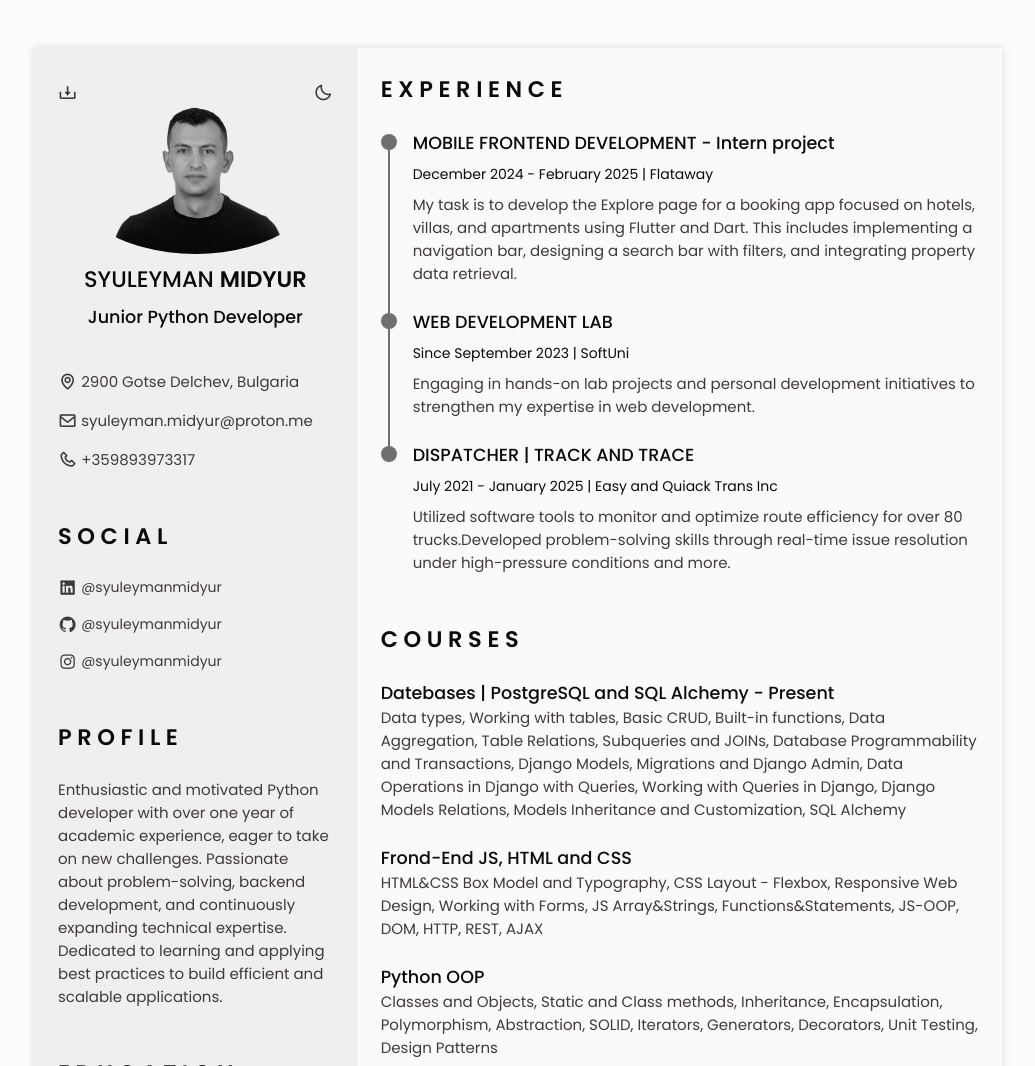
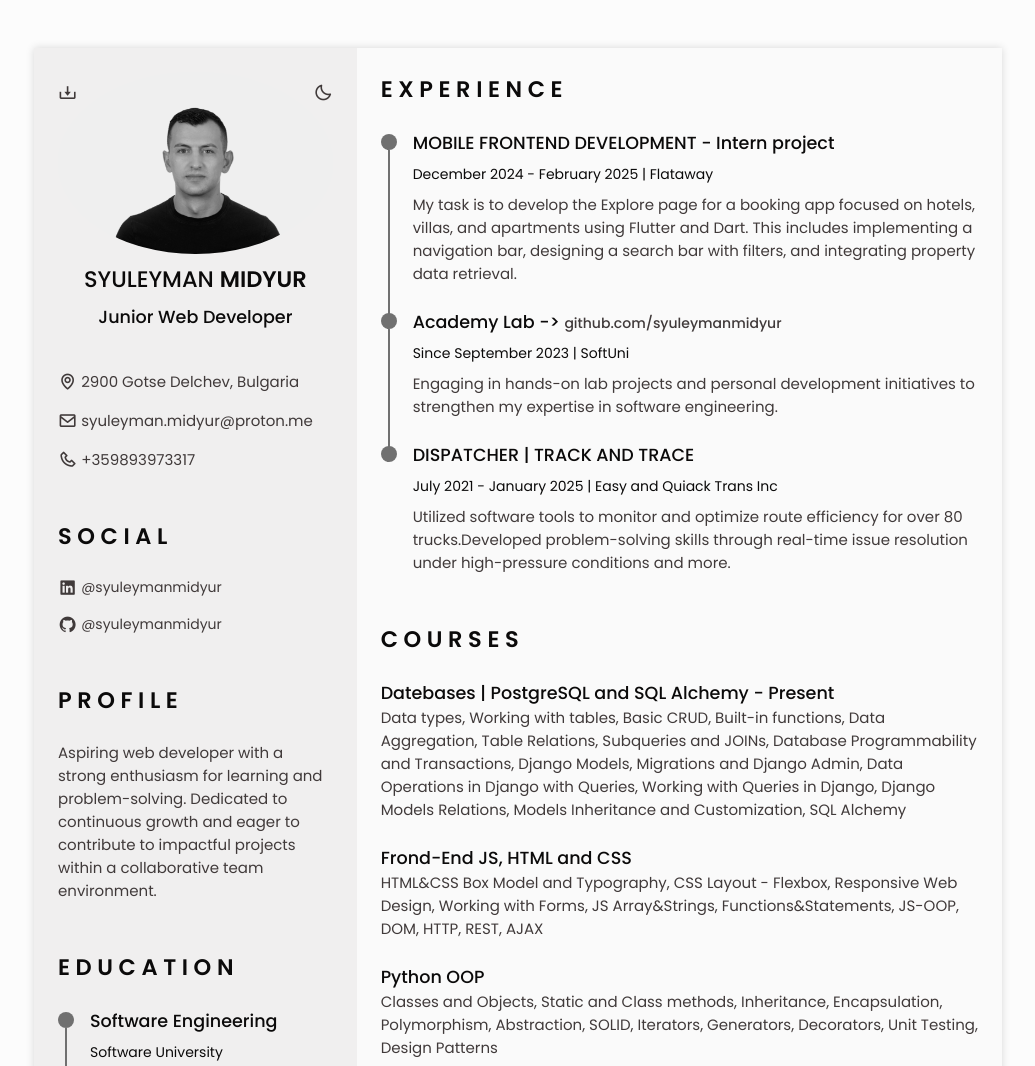
Before and after one commit to SyuleymanMidyur/Responsive-Resume-SM, a plain HTML site: page index.html in a window 1280 px wide. Shown: the top 1066 px of the page, without its empty margins (122-1157 px from the left). Drawn offline with nearby package versions, Linux system fonts and the light colour scheme.

Commit message:
Resume updated

```diff
--- a/index.html
+++ b/index.html
@@ -82,7 +82,7 @@
                                 <img src="assets/img/final-cut.jpg" alt="" class="home__img">
 
                                 <h1 class="home__title">SYULEYMAN <b>MIDYUR</b></h1>
-                                <h3 class="home__profession">Junior Python Developer</h3>
+                                <h3 class="home__profession">Junior Web Developer</h3>
 
 
                                 <div>
@@ -116,15 +116,15 @@
                         <h2 class="section-title">SOCIAL</h2>
 
                         <div class="social__container bd-grid">
-                            <a href="https://linkedin.com/" target="_blank" class="social__link">
+                            <a href="https://linkedin.com/in/syuleyman-midyur-885669343/" target="_blank" class="social__link">
                                 <i class='bx bxl-linkedin-square social__icon' ></i> @syuleymanmidyur
                             </a>
-                            <a href="https://facebook.com/" target="_blank" class="social__link">
+                            <a href="https://github.com/syuleymanmidyur" target="_blank" class="social__link">
                                 <i class='bx bxl-github social__icon'></i> @syuleymanmidyur
                             </a>
-                            <a href="https://instagram.com/" target="_blank" class="social__link">
+                            <!-- <a href="https://instagram.com/" target="_blank" class="social__link">
                                 <i class='bx bxl-instagram social__icon' ></i> @syuleymanmidyur
-                            </a>
+                            </a> -->
                         </div>
                     </section>
 
@@ -132,7 +132,7 @@
                     <section class="profile section" id="profile">
                         <h2 class="section-title">Profile</h2>
 
-                        <p class="profile__description">Enthusiastic and motivated Python developer with over one year of academic experience, eager to take on new challenges. Passionate about problem-solving, backend development, and continuously expanding technical expertise. Dedicated to learning and applying best practices to build efficient and scalable applications.</p>
+                        <p class="profile__description">Aspiring web developer with a strong enthusiasm for learning and problem-solving. Dedicated to continuous growth and eager to contribute to impactful projects within a collaborative team environment.</p>
                     </section>
 
                     <!--========== EDUCATION ==========-->
@@ -185,7 +185,7 @@
                                     <span class="skills__circle"></span>HTML
                                 </li>
                                 <li class="skills__name">
-                                    <span class="skills__circle"></span>Dart
+                                    <span class="skills__circle"></span>Docker
                                 </li>
 
                             </ul>
@@ -235,9 +235,9 @@
                                 </dev>
 
                                 <div class="experience__data bd-grid">
-                                    <h3 class="experience__title">WEB DEVELOPMENT LAB</h3>
+                                    <h3 class="experience__title">Academy Lab -> <a href="https://github.com/syuleymanmidyur" target="_blank" class="social__link">github.com/syuleymanmidyur</a></h3>
                                     <span class="experience__company">Since September 2023 | SoftUni</span>
-                                    <p class="experience__description">Engaging in hands-on lab projects and personal development initiatives to strengthen my expertise in web development.</p>
+                                    <p class="experience__description">Engaging in hands-on lab projects and personal development initiatives to strengthen my expertise in software engineering.</p>
                                 </div>
                             </div>
                             <div class="experience__content">
```
